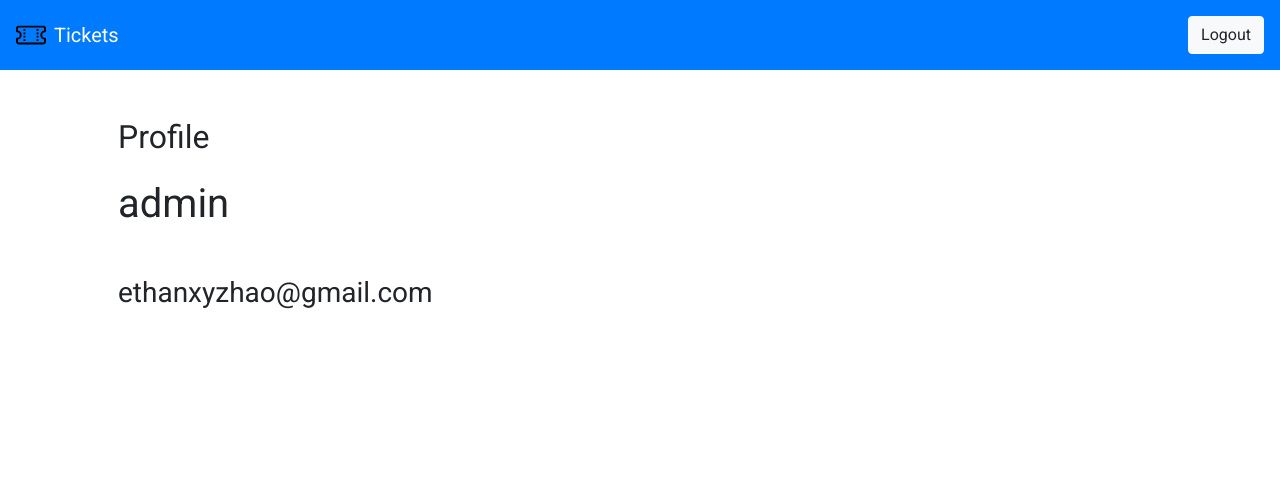
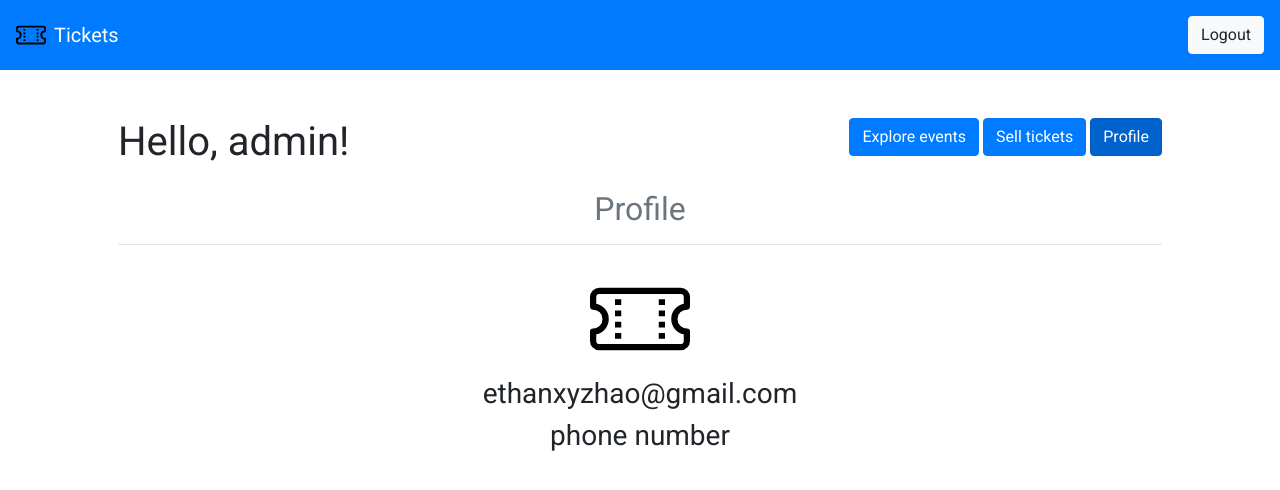
Before and after one commit to PennSpark/fa21-blue-penn-tix, a Django app: page /profile/ in a window 1280 px wide. Shown: the top 490 px of the page. Run offline with Django 3.2, Linux system fonts and the light colour scheme; a user stored in the database is signed in; some libraries are stand-ins or nearby versions.

Commit message:
profile lol

```diff
--- a/main/templates/main.html
+++ b/main/templates/main.html
@@ -19,6 +19,9 @@
     </form>
     <form action="/sell">
       <input type="submit" class="btn btn-primary" value="Sell tickets" />
+    </form>
+    <form action="/profile">
+      <input type="submit" class="btn btn-primary" aria-current="page" value="Profile" />
     </form>
   </div>
 </div>
--- a/main/templates/profile.html
+++ b/main/templates/profile.html
@@ -11,10 +11,29 @@
 
 {% block body %}
 
-<h2>Profile</h2>
-<h1>{{ user.username }}</h1>
-<h2>{{ user.first_name }} {{ user.last_name }}</h2>
-<h3>{{ user.email }}</h3>
-<h3>{{ user.phone_number }}</h3>
+<div class="intro-container">
+    <h1>Hello, {{ user.username }}!</h1>
+    <div class="actions-container">
+        <form action="/">
+            <input type="submit" class="btn btn-primary" value="Explore events" />
+        </form>
+        <form action="/sell">
+            <input type="submit" class="btn btn-primary" aria-current="page" value="Sell tickets" />
+        </form>
+        <form action="#">
+            <input type="submit" class="btn btn-primary active" aria-current="page" value="Profile" />
+          </form>
+    </div>
+</div>
+
+<div class="form">
+    <h2 class="text-center text-muted">Profile</h2>
+    <hr class="mb-4">
+    <img src="{% static 'css/ticket.svg' %}" width="100" height="100" class="mx-auto d-block" alt="">
+    <h1 class="text-center">{{ user.first_name }} {{ user.last_name }}</h1>
+    <h3 class="text-center">{{ user.email }}</h3>
+    <h3 class="text-center" contentEditable="true">phone number</h3>
+
+</div>
 
 {% endblock %}
--- a/main/templates/sell.html
+++ b/main/templates/sell.html
@@ -20,6 +20,9 @@
         <form action="#">
             <input type="submit" class="btn btn-primary active" aria-current="page" value="Sell tickets" />
         </form>
+        <form action="/profile">
+            <input type="submit" class="btn btn-primary" aria-current="page" value="Profile" />
+          </form>
     </div>
 </div>
 
--- a/main/views.py
+++ b/main/views.py
@@ -109,6 +109,8 @@ def signup_view(request):
         username=request.POST["username"],
         password=request.POST["password"],
         email=request.POST["email"],
+        first_name=request.POST["first name"],
+        last_name=request.POST["last name"],
     )
     login(request, user)
     return redirect("/")
```
Also changed, not shown: main/templates/splash.html (+12 -4 lines), db.sqlite3, 1 other file.
